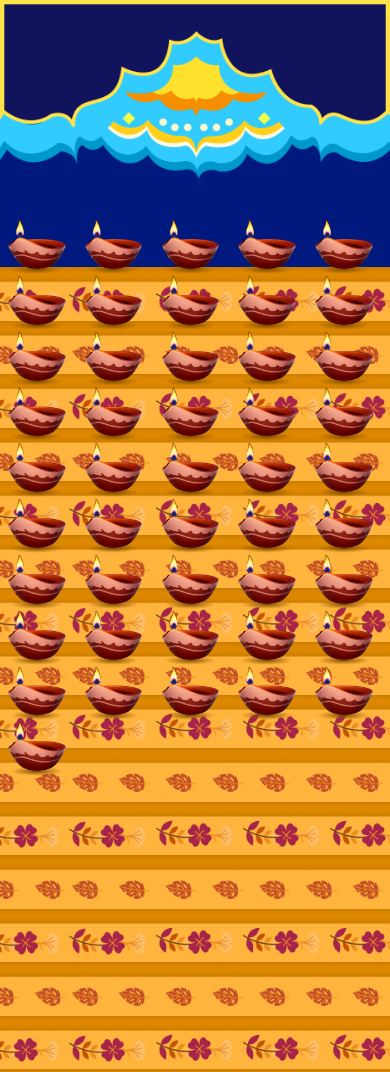
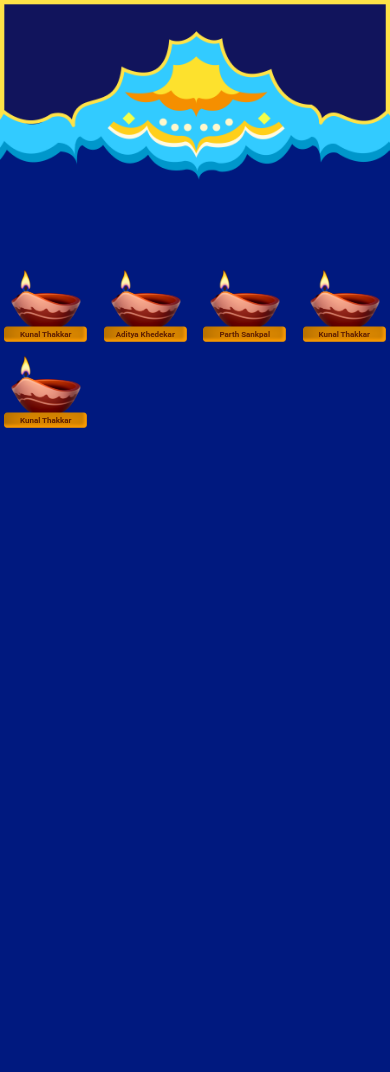
Before and after one commit to kuchbhi-kunal/Ram-Jyoti, a plain HTML site: page stair.html in a window 390 px wide. Shown: the top 1072 px of the page. After the commit the page ends 844 px from the top, so only its background shows below. Drawn offline with Linux system fonts and the light colour scheme.

Commit message:
major update #1

```diff
--- a/stair.css
+++ b/stair.css
@@ -25,7 +25,7 @@ body{
 }
 
 .steps{
-    width: 450px;
+    width: 386px;
 }
 
 .frame{
@@ -40,31 +40,92 @@ body{
 }
 
 
-.diya{
-    display: flex;
-    flex-wrap: wrap;
-    flex-direction: column;
-    position: absolute;
-    margin: 0rem;
-    width: 3.5rem;
-    height: 3.5rem;
-    z-index: 2;
-    margin-top: -3rem;
-}
+
 
 .userdiya{
-    width: 3.6rem;
-    padding: 0 .2rem 0 .5rem;
+    width: 4.2rem;
+    padding: .1rem;
 }
 
 .diya {
     display: grid;
     align-items: center;
-    grid-template-columns: repeat(5, 1fr);
+    grid-template-columns: repeat(4, 2fr);
     column-gap: .5rem;
-    row-gap: -5rem; /* Adjust the gap between items */
+    row-gap: .1rem;
 }
 
 .userdiya {
     text-align: center;
 }
+
+/* .container{
+    display: flex;
+    justify-content: center;
+    align-items: center;
+    margin-top: 10rem;
+} */
+
+.username p{
+    font-size: .45rem;
+    color: #612000;
+    text-align: center;
+    margin-top: -1.2rem;
+    padding: 0 5px 0 5px;
+    overflow: hidden;
+    width: 60px;
+    height: 15px;
+    font-weight: 600;
+}
+
+.user_diya{
+    display: flex;
+    justify-content: center;
+    align-items: center;
+    flex-direction: column;
+}
+
+.mobile-message {
+    display: none;
+}
+
+@media only screen and (min-width: 390px) {
+    .userdiya{
+        width: 5.2rem;
+    }
+
+    .username p{
+        margin-top: -1.35rem;
+        width: 70px;
+        font-size: .5rem;
+    }
+}
+
+@media only screen and (min-width: 450px) {
+    .background-image-container {
+        display: none;
+    }
+
+    footer{
+        color: #000;
+    }
+
+    .mobile-message {
+        display: flex;
+        font-size: 2rem;
+        margin-top: 10rem;
+        align-items: center;
+        justify-content: center;
+        flex-direction: column;
+    }
+
+    .mobile-message img{
+        width: 70px;
+        margin-top: 1rem;
+    }
+
+    body{
+        background-color: #fff;
+
+    }
+}
--- a/stair.html
+++ b/stair.html
@@ -4,98 +4,120 @@
     <meta charset="UTF-8">
     <meta name="viewport" content="width=device-width, initial-scale=1.0">
     <link rel="stylesheet" href="stair.css">
+    <title>Ram Jyoti Wall</title>
 </head>
 <body>
 
 
+<div class="background-image-container">
     <div class="frame">
         <img src="assets/topframe.png" alt="">
     </div>
     <div class="content">
 
+        <div class="container">
             <div class="diya">
-                <img class="userdiya" src="assets/userdiya.png" alt="stair">
-                <img class="userdiya" src="assets/userdiya.png" alt="stair">
-                <img class="userdiya" src="assets/userdiya.png" alt="stair">
-                <img class="userdiya" src="assets/userdiya.png" alt="stair">
-                <img class="userdiya" src="assets/userdiya.png" alt="stair">
-                <img class="userdiya" src="assets/userdiya.png" alt="stair">
-                <img class="userdiya" src="assets/userdiya.png" alt="stair">
-                <img class="userdiya" src="assets/userdiya.png" alt="stair">
-                <img class="userdiya" src="assets/userdiya.png" alt="stair">
-                <img class="userdiya" src="assets/userdiya.png" alt="stair">
-                <img class="userdiya" src="assets/userdiya.png" alt="stair">
-                <img class="userdiya" src="assets/userdiya.png" alt="stair">
-                <img class="userdiya" src="assets/userdiya.png" alt="stair">
-                <img class="userdiya" src="assets/userdiya.png" alt="stair">
-                <img class="userdiya" src="assets/userdiya.png" alt="stair">
-                <img class="userdiya" src="assets/userdiya.png" alt="stair">
-                <img class="userdiya" src="assets/userdiya.png" alt="stair">
-                <img class="userdiya" src="assets/userdiya.png" alt="stair">
-                <img class="userdiya" src="assets/userdiya.png" alt="stair">
-                <img class="userdiya" src="assets/userdiya.png" alt="stair">
-                <img class="userdiya" src="assets/userdiya.png" alt="stair">
-                <img class="userdiya" src="assets/userdiya.png" alt="stair">
-                <img class="userdiya" src="assets/userdiya.png" alt="stair">
-                <img class="userdiya" src="assets/userdiya.png" alt="stair">
-                <img class="userdiya" src="assets/userdiya.png" alt="stair">
-                <img class="userdiya" src="assets/userdiya.png" alt="stair">
-                <img class="userdiya" src="assets/userdiya.png" alt="stair">
-                <img class="userdiya" src="assets/userdiya.png" alt="stair">
-                <img class="userdiya" src="assets/userdiya.png" alt="stair">
-                <img class="userdiya" src="assets/userdiya.png" alt="stair">
-                <img class="userdiya" src="assets/userdiya.png" alt="stair">
-                <img class="userdiya" src="assets/userdiya.png" alt="stair">
-                <img class="userdiya" src="assets/userdiya.png" alt="stair">
-                <img class="userdiya" src="assets/userdiya.png" alt="stair">
-                <img class="userdiya" src="assets/userdiya.png" alt="stair">
-                <img class="userdiya" src="assets/userdiya.png" alt="stair">
-                <img class="userdiya" src="assets/userdiya.png" alt="stair">
-                <img class="userdiya" src="assets/userdiya.png" alt="stair">
-                <img class="userdiya" src="assets/userdiya.png" alt="stair">
-                <img class="userdiya" src="assets/userdiya.png" alt="stair">
-                <img class="userdiya" src="assets/userdiya.png" alt="stair">
-                <img class="userdiya" src="assets/userdiya.png" alt="stair">
-                <img class="userdiya" src="assets/userdiya.png" alt="stair">
-                <img class="userdiya" src="assets/userdiya.png" alt="stair">
-                <img class="userdiya" src="assets/userdiya.png" alt="stair">
-                <img class="userdiya" src="assets/userdiya.png" alt="stair">
+                <div class="user_diya">
+                    <div>
+                        <img class="userdiya" src="assets/diya (2).png" alt="stair">
+                    </div>
+                    <div class="username">
+                        <p>Kunal Thakkar</p>
+                    </div>
+                </div>
 
+                <div class="user_diya">
+                    <div>
+                        <img class="userdiya" src="assets/diya (2).png" alt="stair">
+                    </div>
+                    <div class="username">
+                        <p>Aditya Khedekar</p>
+                    </div>
+                </div>
+
+                <div class="user_diya">
+                    <div>
+                        <img class="userdiya" src="assets/diya (2).png" alt="stair">
+                    </div>
+                    <div class="username">
+                        <p>Parth Sankpal</p>
+                    </div>
+                </div>
+
+                <div class="user_diya">
+                    <div>
+                        <img class="userdiya" src="assets/diya (2).png" alt="stair">
+                    </div>
+                    <div class="username">
+                        <p>Kunal Thakkar</p>
+                    </div>
+                </div>
+
+                <div class="user_diya">
+                    <div>
+                        <img class="userdiya" src="assets/diya (2).png" alt="stair">
+                    </div>
+                    <div class="username">
+                        <p>Kunal Thakkar</p>
+                    </div>
+                </div>
 
             </div>
 
-            <div class="stairs">
-                <img class="steps" src="assets/step1.png" alt="stair">
-                <img class="steps" src="assets/step2.png" alt="stair">
-                <img class="steps" src="assets/step1.png" alt="stair">
-                <img class="steps" src="assets/step2.png" alt="stair">
-                <img class="steps" src="assets/step1.png" alt="stair">
-                <img class="steps" src="assets/step2.png" alt="stair">
-                <img class="steps" src="assets/step1.png" alt="stair">
-                <img class="steps" src="assets/step2.png" alt="stair">
-                <img class="steps" src="assets/step1.png" alt="stair">
-                <img class="steps" src="assets/step2.png" alt="stair">
-                <img class="steps" src="assets/step1.png" alt="stair">
-                <img class="steps" src="assets/step2.png" alt="stair">
-                <img class="steps" src="assets/step1.png" alt="stair">
-                <img class="steps" src="assets/step2.png" alt="stair">
-                <img class="steps" src="assets/step1.png" alt="stair">
-                <img class="steps" src="assets/step2.png" alt="stair">
-                <img class="steps" src="assets/step1.png" alt="stair">
-                <img class="steps" src="assets/step2.png" alt="stair">
-                <img class="steps" src="assets/step1.png" alt="stair">
-                <img class="steps" src="assets/step2.png" alt="stair">
-                <img class="steps" src="assets/step1.png" alt="stair">
-                <img class="steps" src="assets/step2.png" alt="stair">
-                <img class="steps" src="assets/step1.png" alt="stair">
-                <img class="steps" src="assets/step2.png" alt="stair">
         </div>
+
+        <!-- <div class="stairs">
+            <img class="steps" src="assets/steps (1).png" alt="stair">
+            <img class="steps" src="assets/steps (1).png" alt="stair">
+            <img class="steps" src="assets/steps (1).png" alt="stair">
+            <img class="steps" src="assets/steps (1).png" alt="stair">
+            <img class="steps" src="assets/steps (1).png" alt="stair">
+            <img class="steps" src="assets/steps (1).png" alt="stair">
+            <img class="steps" src="assets/steps (1).png" alt="stair">
+            <img class="steps" src="assets/steps (1).png" alt="stair">
+            <img class="steps" src="assets/steps (1).png" alt="stair">
+            <img class="steps" src="assets/steps (1).png" alt="stair">
+            <img class="steps" src="assets/steps (1).png" alt="stair">
+            <img class="steps" src="assets/steps (1).png" alt="stair">
+            <img class="steps" src="assets/steps (1).png" alt="stair">
+            <img class="steps" src="assets/steps (1).png" alt="stair">
+            <img class="steps" src="assets/steps (1).png" alt="stair">
+            <img class="steps" src="assets/steps (1).png" alt="stair">
+            <img class="steps" src="assets/steps (1).png" alt="stair">
+            <img class="steps" src="assets/steps (1).png" alt="stair">
+            <img class="steps" src="assets/steps (1).png" alt="stair">
+            <img class="steps" src="assets/steps (1).png" alt="stair">
+            <img class="steps" src="assets/steps (1).png" alt="stair">
+            <img class="steps" src="assets/steps (1).png" alt="stair">
+            <img class="steps" src="assets/steps (1).png" alt="stair">
+            <img class="steps" src="assets/steps (1).png" alt="stair">
+            <img class="steps" src="assets/steps (1).png" alt="stair">
+            <img class="steps" src="assets/steps (1).png" alt="stair">
+            <img class="steps" src="assets/steps (1).png" alt="stair">
+            <img class="steps" src="assets/steps (1).png" alt="stair">
+            <img class="steps" src="assets/steps (1).png" alt="stair">
+            <img class="steps" src="assets/steps (1).png" alt="stair">
+            <img class="steps" src="assets/steps (1).png" alt="stair">
+            <img class="steps" src="assets/steps (1).png" alt="stair">
+            <img class="steps" src="assets/steps (1).png" alt="stair">
+            <img class="steps" src="assets/steps (1).png" alt="stair">
+            <img class="steps" src="assets/steps (1).png" alt="stair">
+            <img class="steps" src="assets/steps (1).png" alt="stair">
+
+        </div> -->
 
 
 
 
     </div>
+</div>
 
-
+        <div class="mobile-message">
+            <p>जय श्री राम 🙏</p>
+            <p>Please switch to a mobile device</p>
+            <div>
+                <img src="assets/mobile.png" alt="">
+            </div>
+        </div>
 </body>
 </html>
```
Also changed, not shown: assets/diya (1).png (added), assets/diya (2).png (added), assets/steps (1).png (added), assets/userdiya.png (deleted), 2 other files. Lines whose indentation alone changed are shown as unchanged.
